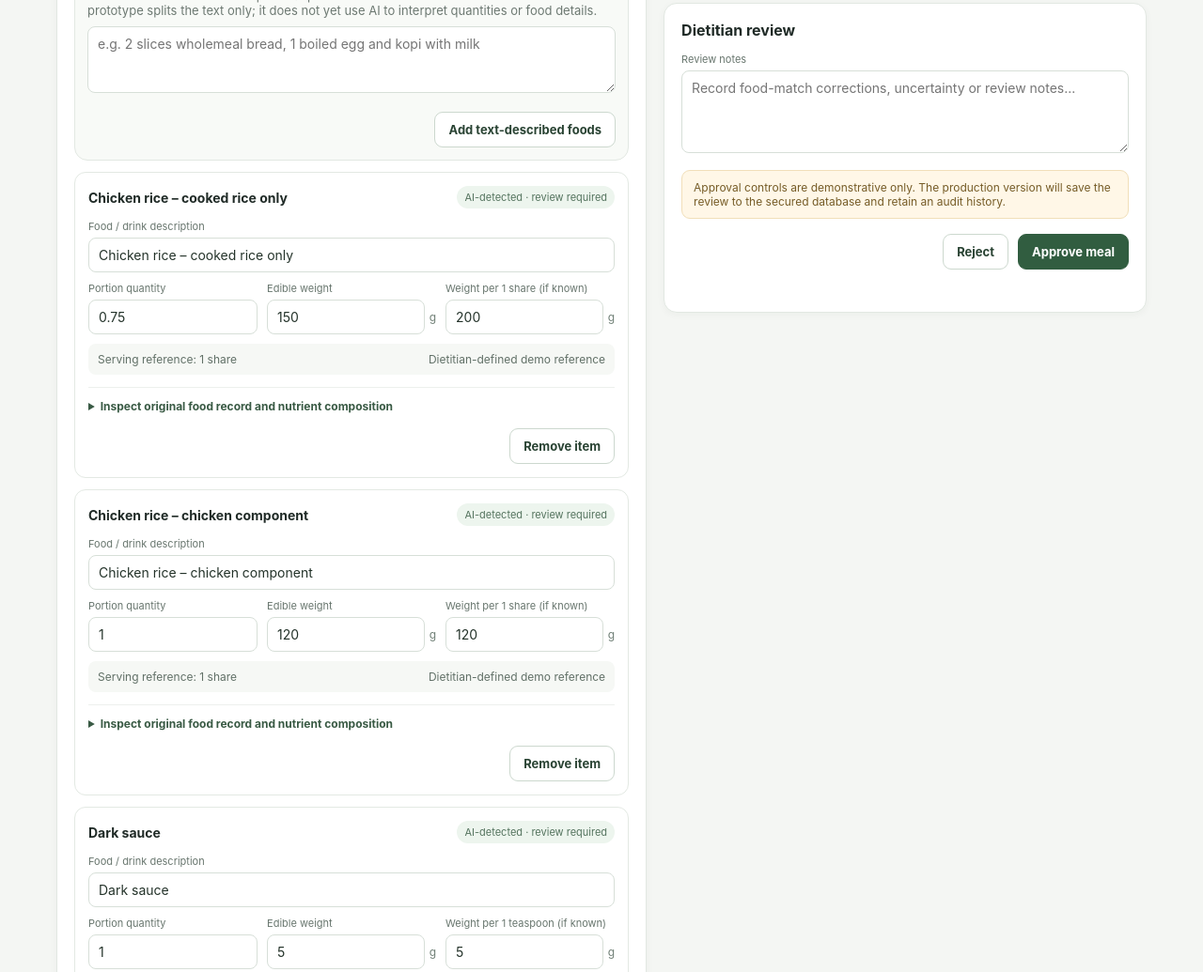
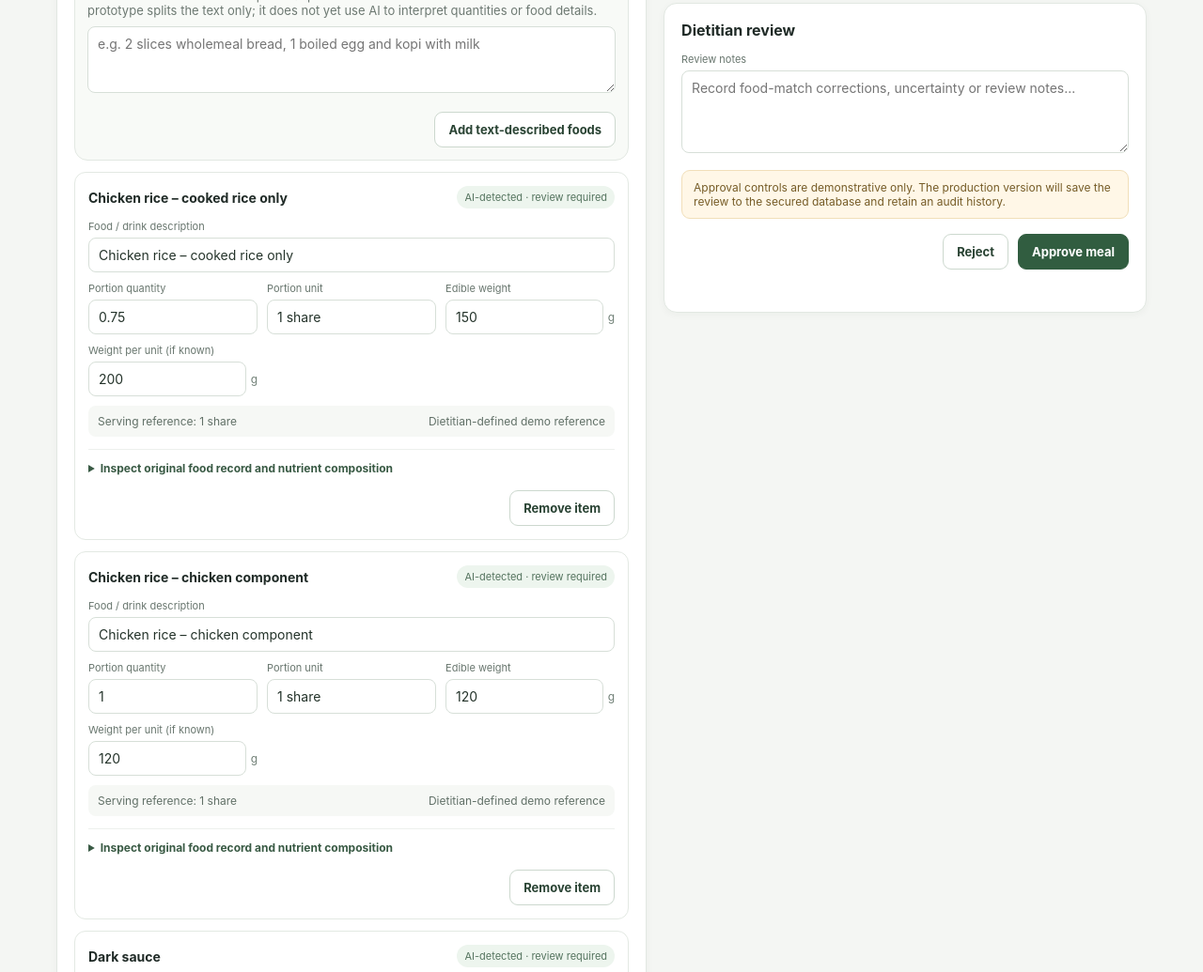
Before and after one commit to Becomings-SG/Becomings, a plain HTML site: page food-photo-system/dashboard/index.html in a window 1280 px wide. Shown: the part 694-1729 px from the top of the page at 94% size. Drawn offline with Linux system fonts and the light colour scheme.

Commit message:
Make portion quantity blank when unknown and expose editable household units

```diff
--- a/food-photo-system/dashboard/index.html
+++ b/food-photo-system/dashboard/index.html
@@ -68,9 +68,10 @@ function render(){
    <div class="itemhead"><strong>${escapeHtml(f.name)}</strong><span class="tag">${escapeHtml(f.origin||"AI-detected")} · review required</span></div>
    <div class="field" style="margin-bottom:10px"><label for="name-${f.id}">Food / drink description</label><input id="name-${f.id}" type="text" value="${escapeHtml(f.name)}" style="width:100%;border:1px solid #d7dfd8;border-radius:8px;padding:9px 10px;font:inherit;font-size:14px"></div>
    <div class="fields">
-    <div class="field"><label for="qty-${f.id}">Portion quantity</label><input id="qty-${f.id}" type="number" min="0" max="100" step="0.05" value="${f.qty}"></div>
-    <div class="field"><label for="grams-${f.id}">Edible weight</label><div class="unit"><input id="grams-${f.id}" type="number" min="0" max="5000" step="1" value="${f.grams}"><span>g</span></div></div>
-    <div class="field"><label for="ref-${f.id}">Weight per ${escapeHtml(f.serving)} (if known)</label><div class="unit"><input id="ref-${f.id}" type="number" min="0" max="5000" step="1" value="${f.ref || ""}" placeholder="Enter g"><span>g</span></div></div>
+    <div class="field"><label for="qty-${f.id}">Portion quantity</label><input id="qty-${f.id}" type="number" min="0" max="100" step="0.05" value="${f.qty || ""}" placeholder="Enter quantity"></div>
+    <div class="field"><label for="unit-${f.id}">Portion unit</label><input id="unit-${f.id}" type="text" value="${escapeHtml(f.serving)}" placeholder="e.g. slice, tbsp"></div>
+    <div class="field"><label for="grams-${f.id}">Edible weight</label><div class="unit"><input id="grams-${f.id}" type="number" min="0" max="5000" step="1" value="${f.grams || ""}" placeholder="Enter g"><span>g</span></div></div>
+    <div class="field"><label for="ref-${f.id}">Weight per unit (if known)</label><div class="unit"><input id="ref-${f.id}" type="number" min="0" max="5000" step="1" value="${f.ref || ""}" placeholder="Enter g"><span>g</span></div></div>
    </div>
    <div class="reference"><span>Serving reference: ${escapeHtml(f.serving)}</span><span>${escapeHtml(f.basis)}</span></div>
    <details class="source"><summary>Inspect original food record and nutrient composition</summary>
@@ -85,6 +86,8 @@ function render(){
   root.appendChild(el);
   const nameInput=el.querySelector("#name-"+f.id);
   nameInput.addEventListener("input",()=>{f.name=nameInput.value;el.querySelector(".itemhead strong").textContent=f.name;});
+  const unitInput=el.querySelector("#unit-"+f.id);
+  unitInput.addEventListener("input",()=>{f.serving=unitInput.value||"unit";});
   const q=el.querySelector("#qty-"+f.id),g=el.querySelector("#grams-"+f.id),r=el.querySelector("#ref-"+f.id);
   q.addEventListener("input",()=>{const n=Number(q.value);if(valid(n,0,100)){f.qty=n;f.grams=n*f.ref;g.value=fmt(f.grams);updateTotals();}});
   g.addEventListener("input",()=>{const n=Number(g.value);if(valid(n,0,5000)&&f.ref>0){f.grams=n;f.qty=n/f.ref;q.value=Number(f.qty.toFixed(4));updateTotals();}});
```
